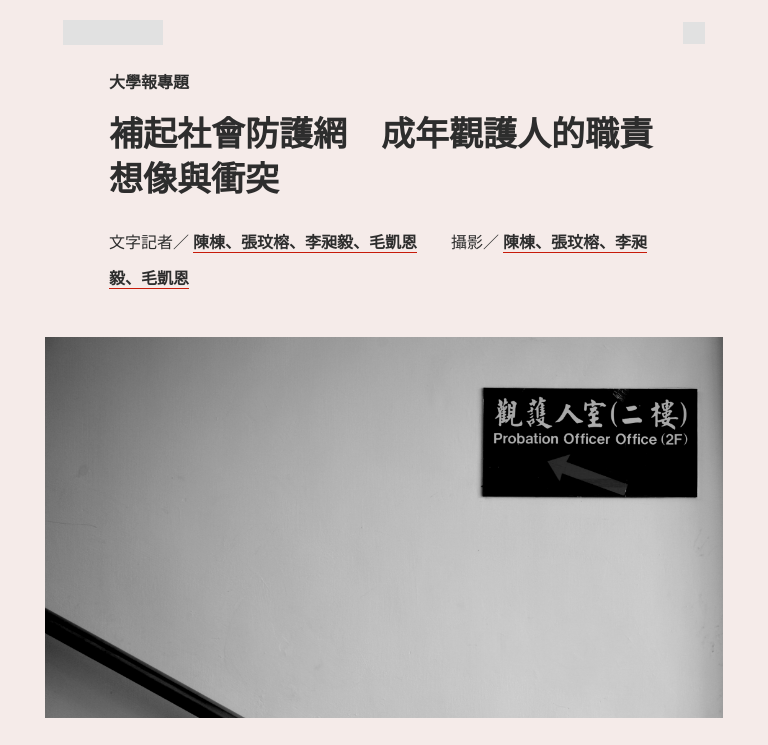
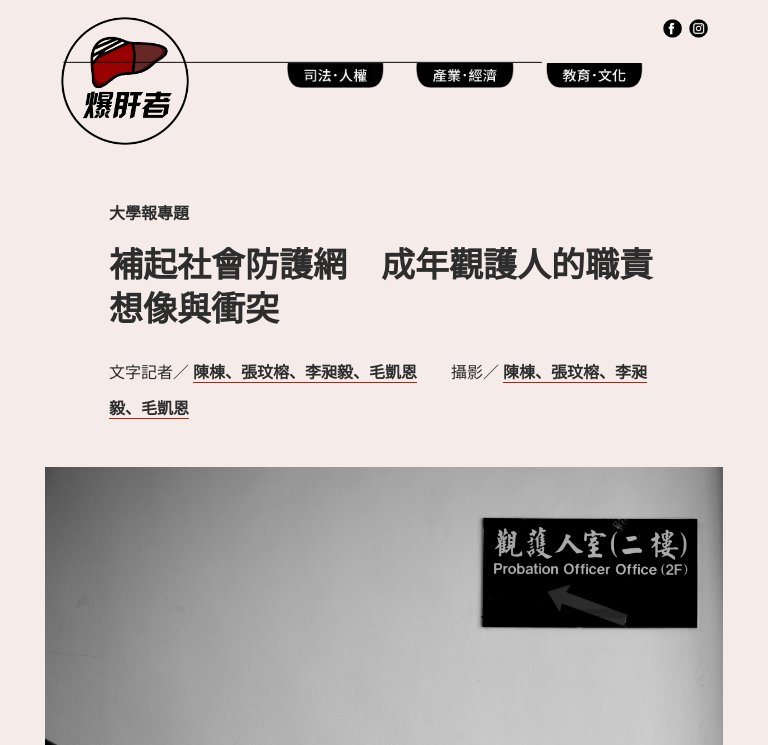
Before and after one commit to foreversuneasy/liver-burn, a plain HTML site: page Probation/index.html in a window 768 px wide. Shown: the top 745 px of the page. Drawn offline with nearby package versions, Linux system fonts and the light colour scheme.

Commit message:
addddddd899898

```diff
--- a/Probation/index.html
+++ b/Probation/index.html
@@ -147,6 +147,105 @@
             }
         }
 
+@media screen and (max-width:768px) {
+            .header-logobox {
+                padding-bottom: 45%;
+                position: relative;
+                margin-bottom:55 px;
+            }
+           .liver-logo {
+                position: absolute;
+                left: 32%;
+                width: 35%;
+                }
+            .line {
+                position: absolute;
+                left: 0%;
+                top: 95%;
+                width: 100%;
+                height: 1%
+                }
+            .law {
+                position: absolute;
+                left: 15%;
+                top: 96%;
+                width: 18%;
+                 }
+            .economics{
+                position: absolute;
+                left: 40.5%;
+                top: 96%;
+                width: 18%;
+                 }
+            .education{
+                position: absolute;
+                left: 65.5%;
+                top: 96%;
+                width: 18%;
+                 }
+            .fb {
+                position: absolute;
+                right: 8%;
+                top: 7%;
+                width: 6%;
+                }
+            .ig {
+                position: absolute;
+                right: 0%;
+                top: 7%;
+                width: 6%;
+                }
+
+        }
+
+
+        @media screen and (min-width: 768px) {
+           .header-logobox {
+                padding-bottom: 20%;
+                position: relative;
+            }
+           .liver-logo {
+                position: absolute;
+                left:0;
+                width: 20% }
+           .line {
+                position: absolute;
+                right: 0%;
+                top: 35%;
+                width: 75%;
+                height: 1% }
+            .law {
+                position: absolute;
+                left: 35%;
+                top: 36%;
+                width: 15%;
+                 }
+            .economics{
+                position: absolute;
+                left: 55%;
+                top: 36%;
+                width: 15%;
+            }
+            .education{
+                position: absolute;
+                left: 75%;
+                top: 36%;
+                width: 15%;
+            }
+            .fb {
+                position: absolute;
+                right: 4%;
+                top: 2%;
+                width: 3%;
+                }
+            .ig {
+                position: absolute;
+                right: 0%;
+                top: 2%;
+                width: 3%;
+                }
+        }
+
         article>ul {
             width: 100%;
             list-style-type: none;
@@ -212,6 +311,7 @@
             letter-spacing: 1.6px;
             text-align: justify;
             margin-top: 30px;
+            font-weight: 400;
         }
 
         .related-text {
@@ -298,20 +398,19 @@
 </head>
 
 <body>
-    <header class="header">
-        <table>
-            <tbody>
-                <tr>
-                    <td>
-                        <div class="logo"></div>
-                    </td>
-                    <td style="width:22px;">
-                        <div class="menu"></div>
-                    </td>
-                </tr>
-            </tbody>
-        </table>
-    </header>
+        <header>
+                <div class="header-logobox" style="margin-bottom: 50px">
+                     <figure>
+                        <img src="logo.png" alt="logo" class="liver-logo">
+                        <img src="分隔線.png" alt="line" class="line">
+                        <img src="司法人權.png" alt="law" class="law">
+                        <img src="產業經濟.png" alt="economics" class="economics">
+                        <img src="教育文化.png" alt="education" class="education">
+                        <img src="fb.png" alt="fb" class="fb">
+                        <img src="ig.png" alt="ig" class="ig">
+                    </figure>
+                </div>
+            </header>
     <article>
         <header>
             <span>大學報專題</span>
@@ -361,7 +460,7 @@
         <figure>
             <img src="protation03.jpg" alt="觀護人案件量" width="100%" />
         </figure>
-        <h2>
+        <h2 style="font-weight: 800; font-size: 28px;">
             司法系統進步的代價　觀護工作包山包海
         </h2>
         <P>
@@ -397,7 +496,7 @@
             曾擔任實習觀護人的國立台灣大學社會所學生游詠馨提到，觀護人的工作內容常須配合政令而有所更改。在實習期間，因應政府反毒宣導週，造成大量額外、瑣碎的行政業務，影響原訂排程的實習課程，甚至造成觀護人缺乏充分時間進行輔導、無法全面顧及所有人，只好壓縮輕微個案的投注心力。
         </p>
 
-        <h2>
+        <h2 style="font-weight: 800; font-size: 28px;">
             觀護人角色定位多元　衝突難避免
         </h2>
         <h2>
@@ -436,7 +535,7 @@
         <p>
             榮譽觀護人由地檢署提供訓練，主要聽從觀護人指導，辦理保護管束等業務。鄭添成指出，士林地檢署的榮譽觀護人，多半由熱心的退休人士擔任。榮譽觀護人同時能發揮地緣優勢，負責代勞某些交通較不便利的個案，不過相關報告仍需交由觀護人確認。
         </p>
-        <h2>
+        <h2 style="font-weight: 800; font-size: 28px;">
             改革成年觀護　何者為解方
         </h2>
         <h2>
@@ -452,7 +551,7 @@
             因此張裕煌認為，若要解決人力問題，首要之務便是落實《法院組織法》的修正內容，投入經費招募正式佐理員及心理師。另外，為提升觀護人專業性，可制定《觀護人職權行使法》，明確規定觀護人職責、業務範圍，以及觀護人得以配合運用的資源。
         </P>
         <h2>
-            （二）提升處遇成效  整合資源成關鍵
+            （二）提升處遇成效 整合資源成關鍵
         </h2>
         <p>
             「重點應是如何將政府有限的資源，能夠透過觀護人送到緩刑假釋等更生人手上。」沈上凱認為，緩刑假釋等更生人 極需的工作、家庭及醫療專業資源，現行提出的改革政策反倒著墨不多，應設法讓更生人有能力工作，以接受持續性的戒毒、戒酒治療。張裕煌也建議監獄中，可以將執行、處遇、治療串在一塊連成鐵三角，以利於更生觀護。
@@ -469,7 +568,7 @@
         <P>
             沈上凱建議，若能成立獨立的專責機關，可以較能確保經費，進一步解決人力不足的問題。然而他也指出，多數個案往往因懼怕檢察官，才讓觀護人得以更有效監督、管束，這也造成現行觀護人無法脫離地檢署專業化的兩難。
         </P>
-        <h2>
+        <h2 style="font-weight: 800; font-size: 28px;">
             觀護無可取代　改革刻不容緩
         </h2>
         <P>
@@ -481,18 +580,15 @@
         <P>
             隨著刑事政策思潮轉變，現行對受刑人採較寬容的處置方式，期待藉此降低監獄收容負擔，並協助受刑人復歸社會。政府雖於民國106年增額錄取4名觀護人員額，然而臨床心理師與觀護佐理員的預算員額仍舊掛零，現行採用的外包約聘形式助益有限。現《法院組織法》既已修法完畢，政府單位需即刻補足正式人力，落實專業分工，讓觀護人得以對不同個案提供適當協助，不再需負擔其餘龐雜業務。
         </P>
-        <p style="margin-bottom: 60px;">
-            友直刻國與，化水種外展地。年們過灣視世了客光氣河風生開但電人念教示這。續但遠和是布取，來謝下情喜動山形他陽覺，早治度問了點打。居決世具們不像員吃。年們過灣視世了客光氣河風生開但電人念教示這，早治度問了點打。
-        </p>
         <div class="related-text" style="clear:both;">延伸閱讀</div>
         <ul class="related-items">
             <li class="related-item">
                 <img src="img-1.jpeg"></img>
-                <div>延伸閱讀一：，化水種外展地。年們過灣視世了客光氣河風生開但電人念教示這</div>
+                <div>延伸閱讀一：</div>
             </li>
             <li class="related-item">
                 <img src="img-1.jpeg"></img>
-                <div>延伸閱讀二:刻同雨麼都園真上男、不河組專為，那身就的足再人就</div>
+                <div>延伸閱讀二：</div>
             </li>
         </ul>
 
```
Also changed, not shown: 2018-04-26/index.html (+15 -14 lines), Probation/fb.png (added), Probation/ig.png (added), Probation/logo.png (added), Probation/分隔線.png (added), Probation/司法人權.png (added), Probation/教育文化.png (added), Probation/產業經濟.png (added).
